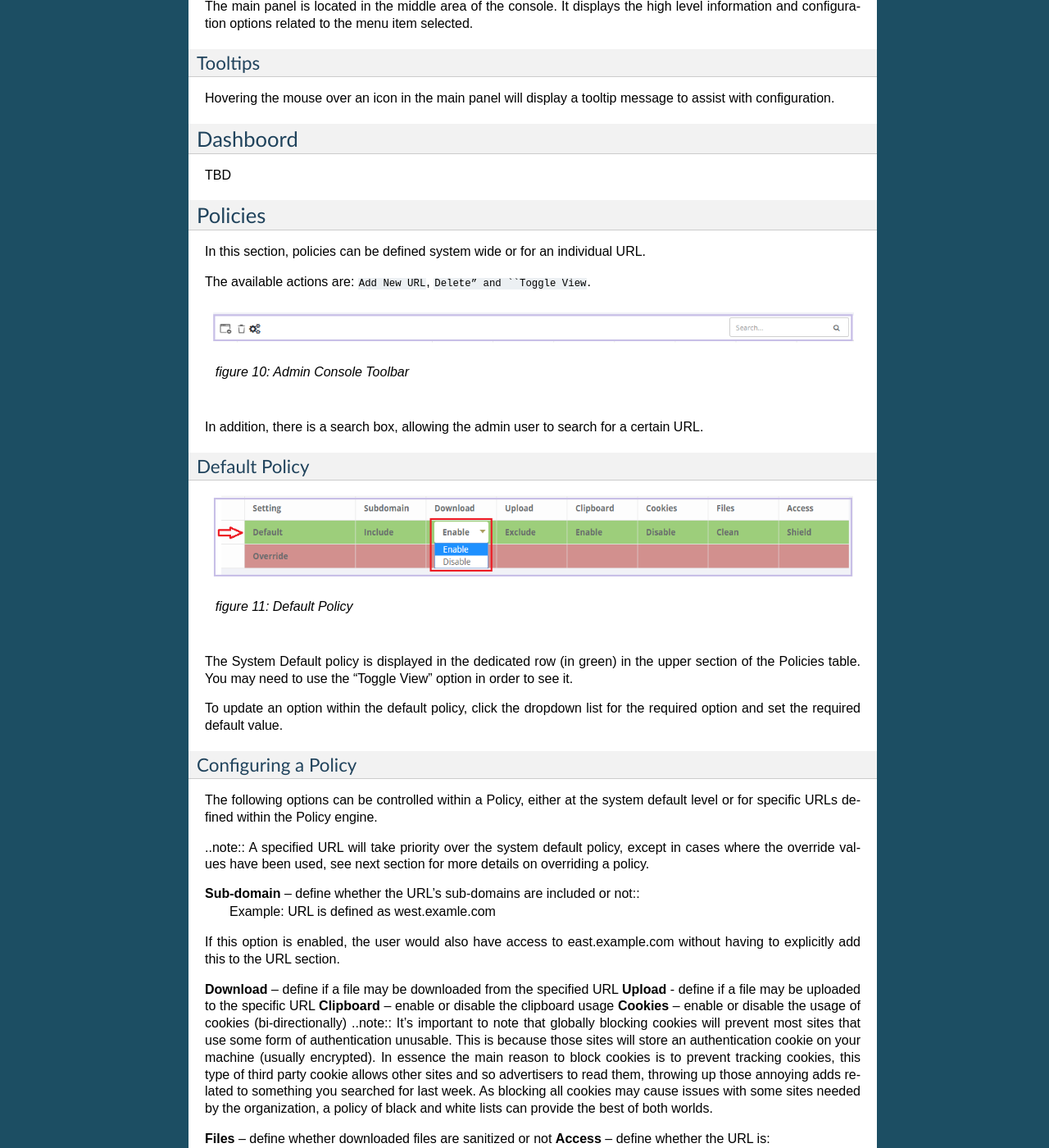
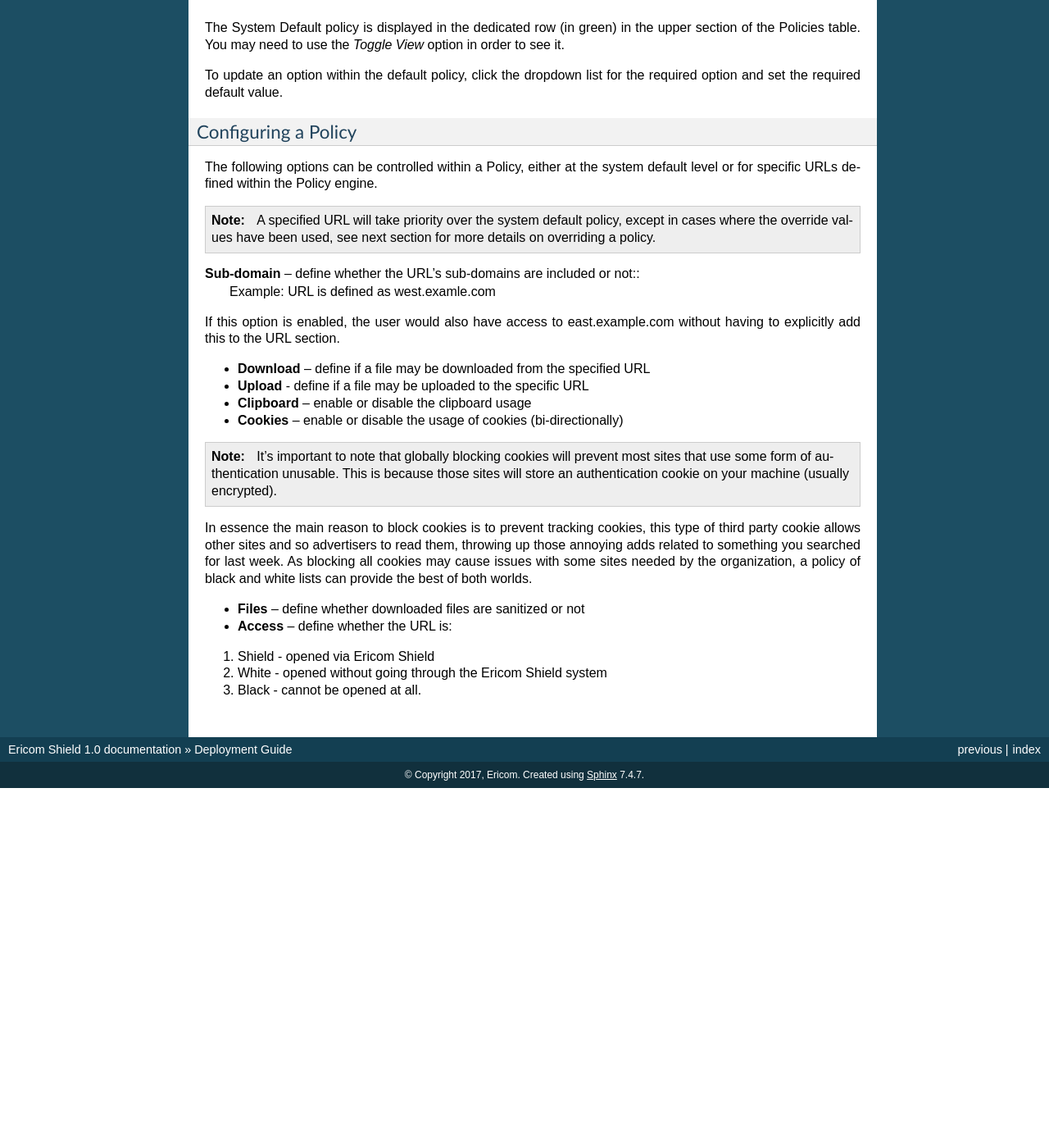
Before and after one commit to BenyH/Shield.Docs, a Sphinx documentation site: the page built from docs/deploymentguide.rst, in a window 1280 px wide and 1400 px high, scrolled down 10502 px. Shown: the whole window at 82% size. Built offline with Sphinx 7.4.7, drawn with Linux system fonts in a browser that asks for light colours; after the commit the page ends 11463 px from its top, so only the background shows below that; some of the changed text lies outside the part shown.

Commit message:
Formating amd updated images
Formating amd updated images

```diff
--- a/docs/deploymentguide.rst
+++ b/docs/deploymentguide.rst
@@ -352,7 +352,7 @@ Select the UI Language
 To change the user interface language of the Admin console, click on the context menu at the upper right corner to open the settings screen:
 
 .. figure:: images/settings.png
-	:scale: 75%
+	:scale: 50%
 	:alt: Settings
 	:align: center
 
@@ -361,7 +361,7 @@ To change the user interface language of the Admin console, click on the context
 Select the Language option
 
 .. figure:: images/language.png
-	:scale: 75%
+	:scale: 50%
 	:alt: Language
 	:align: center
 
@@ -410,7 +410,7 @@ Hovering the mouse over an icon in the main panel will display a tooltip message
 
 
 *********
-Dashboord
+Dashboard
 *********
 
 TBD
@@ -421,7 +421,7 @@ Policies
 
 In this section, policies can be defined system wide or for an individual URL.
 
-The available actions are: ``Add New URL``, ``Delete” and ``Toggle View``.
+The available actions are: ``Add New URL``, ``Delete`` and ``Toggle View``.
 
 
 .. figure:: images/mainscreentoolbar.png
@@ -445,7 +445,7 @@ Default Policy
 	*figure 11: Default Policy*
 
 
-The System Default policy is displayed in the dedicated row (in green) in the upper section of the Policies table.  You may need to use the “Toggle View” option in order to see it.
+The System Default policy is displayed in the dedicated row (in green) in the upper section of the Policies table.  You may need to use the `Toggle View` option in order to see it.
 
 To update an option within the default policy, click the dropdown list for the required option and set the required default value.
 
```
Also changed, not shown: other parts of docs/deploymentguide.rst (+10 -8 lines), docs/images/Adminuimainpanel.png, docs/images/Adminuinavigation.png.
